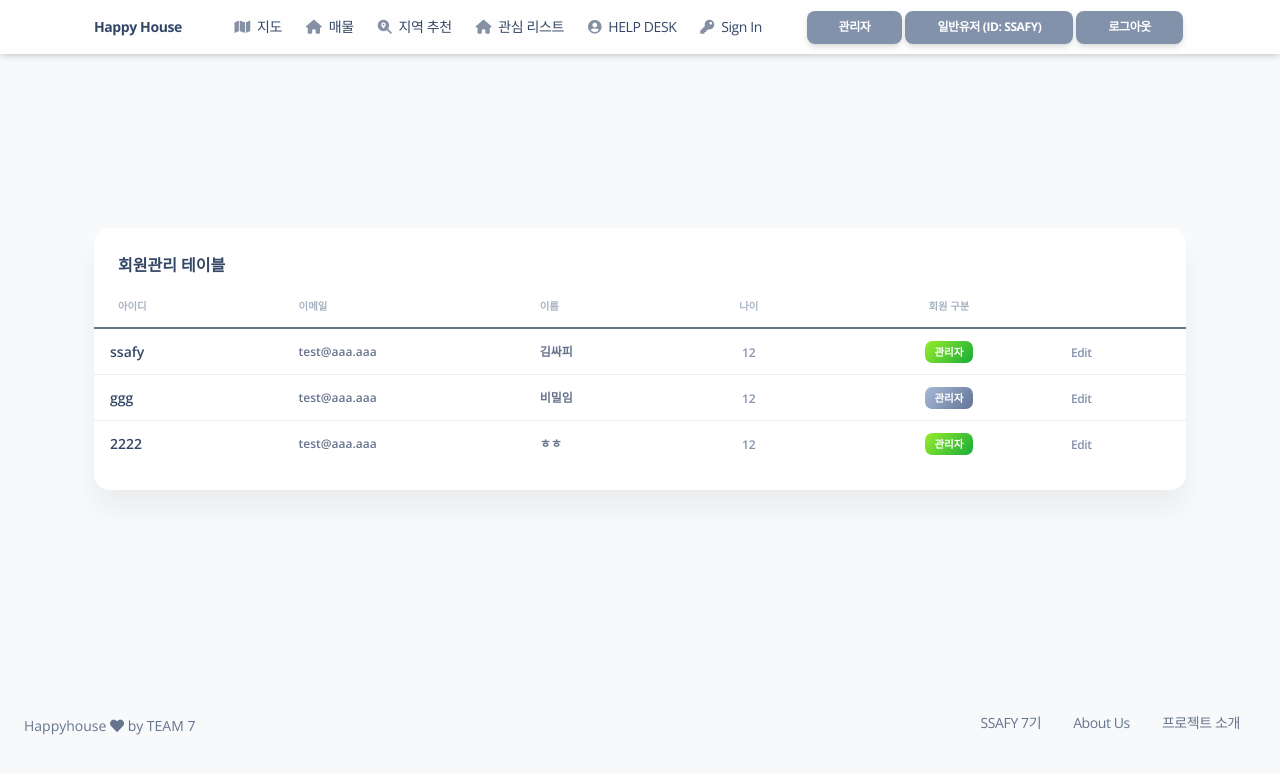
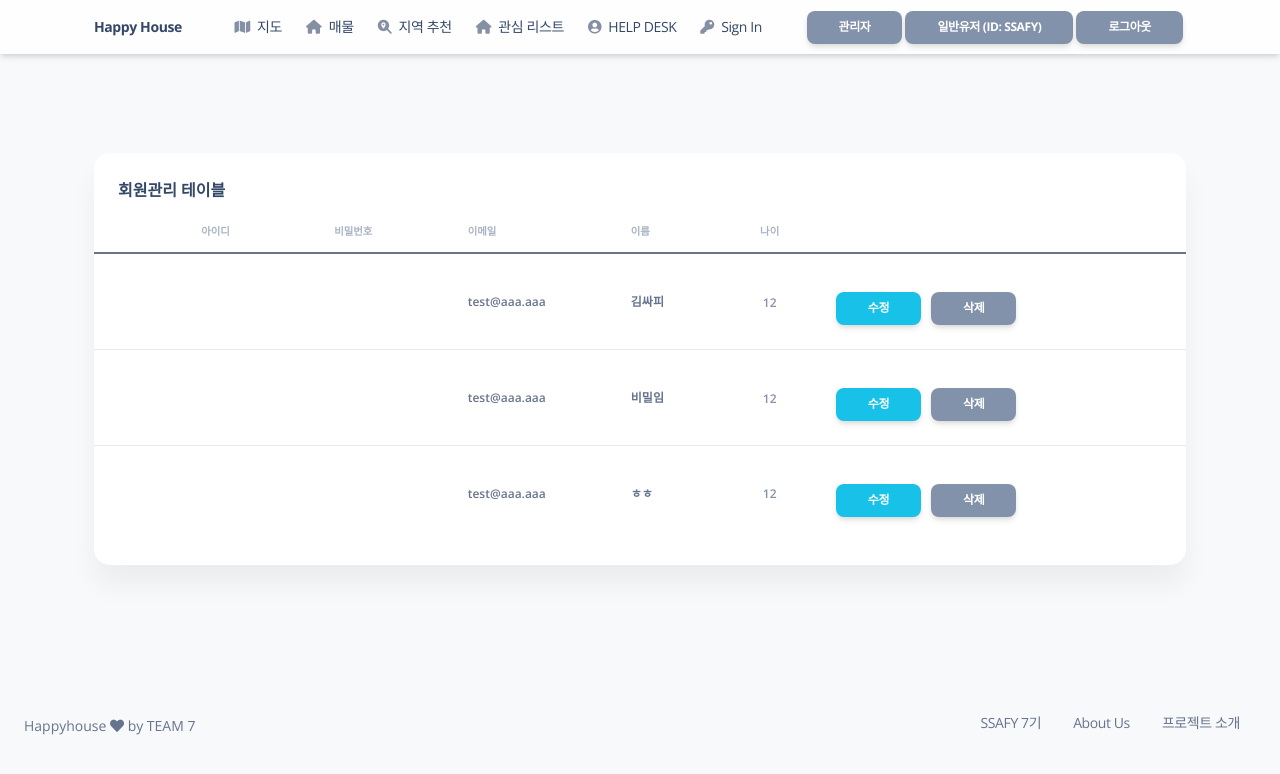
Before and after one commit to SSAFY7-16-7/HappyHouse, a Vue app in the folder FrontEnd/: page /admin in a window 1280 px wide. Shown: the top 774 px of the page. Built offline with nearby package versions, Linux system fonts and the light colour scheme; no server answers.

Commit message:
admin 회원 관리 기능

```diff
--- a/FrontEnd/src/components/Userlist.vue
+++ b/FrontEnd/src/components/Userlist.vue
@@ -8,10 +8,16 @@
         <table class="table align-items-center mb-0">
           <thead>
             <tr>
+              <th class="text-secondary opacity-7"></th>
               <th
                 class="text-uppercase text-secondary text-xxs font-weight-bolder opacity-7"
               >
                 아이디
+              </th>
+              <th
+                class="text-uppercase text-secondary text-xxs font-weight-bolder opacity-7"
+              >
+                비밀번호
               </th>
               <th
                 class="text-uppercase text-secondary text-xxs font-weight-bolder opacity-7 ps-2"
@@ -28,23 +34,23 @@
               >
                 나이
               </th>
-              <th
-                class="text-center text-uppercase text-secondary text-xxs font-weight-bolder opacity-7"
-              >
-                회원 구분
-              </th>
+
               <th class="text-secondary opacity-7"></th>
             </tr>
           </thead>
           <tbody>
             <tr v-for="(user, index) in users" :key="index">
+              <td></td>
               <td>
                 <div class="d-flex px-2 py-1">
                   <div></div>
                   <div class="d-flex flex-column justify-content-center">
-                    <h6 class="mb-0 text-sm">{{ user.userid }}</h6>
+                    <h6 class="mb-0 text-sm">{{ user.id }}</h6>
                   </div>
                 </div>
+              </td>
+              <td>
+                <p class="text-xs font-weight-bold mb-0">{{ user.password }}</p>
               </td>
               <td>
                 <p class="text-xs font-weight-bold mb-0">{{ user.email }}</p>
@@ -57,35 +63,65 @@
                   user.age
                 }}</span>
               </td>
-              <td class="align-middle text-center text-sm">
-                <vsud-badge
-                  v-if="user.isAdmin"
-                  color="success"
-                  variant="gradient"
-                  size="sm"
-                  >관리자</vsud-badge
-                >
-                <vsud-badge
-                  v-else
-                  color="secondary"
-                  variant="gradient"
-                  size="sm"
-                  >관리자</vsud-badge
-                >
-              </td>
 
               <td class="align-middle">
-                <a
-                  href="javascript:;"
-                  class="text-secondary font-weight-bold text-xs"
-                  data-toggle="tooltip"
-                  data-original-title="Edit user"
-                  >Edit</a
+                <b-button
+                  size="sm"
+                  v-b-modal.modal-center
+                  variant="info"
+                  @click="setUser(user, index)"
+                  >수정</b-button
+                >
+                <b-button
+                  size="sm"
+                  variant="secondary"
+                  @click="delteUser(user, index)"
+                  >삭제</b-button
                 >
               </td>
             </tr>
           </tbody>
         </table>
+        <div>
+          <b-modal id="modal-center" centered title="회원 정보 수정 ">
+            <form role="form">
+              <p>User ID : {{ user.id }}</p>
+              <div class="mb-3">
+                <label for="type - password">Password</label>
+                <b-input
+                  v-model="user.password"
+                  id="password"
+                  aria-label="Password"
+                />
+              </div>
+
+              <div class="mb-3">
+                <label for="type - name">Name</label>
+                <b-input v-model="user.name" id="name" />
+              </div>
+              <div class="mb-3">
+                <label for="type - email">Email</label>
+                <b-input v-model="user.email" id="email" />
+              </div>
+              <div class="mb-3">
+                <label for="type - age">Age</label>
+                <b-input v-model="user.age" id="number" />
+              </div>
+
+              <div class="text-center">
+                <b-button
+                  @click="modify()"
+                  color="dark"
+                  full-width
+                  variant="success"
+                  class=""
+                  size="lg"
+                  >정보 수정
+                </b-button>
+              </div>
+            </form>
+          </b-modal>
+        </div>
       </div>
     </div>
   </div>
@@ -93,6 +129,8 @@
 
 <script>
 import VsudBadge from "@/components/soft-ui-components/VsudBadge.vue";
+import { apiInstance } from "@/api/index.js";
+const http = apiInstance();
 export default {
   name: "UserList",
   data() {
@@ -120,8 +158,39 @@ export default {
           isAdmin: true,
         },
       ],
+      user: {},
+      useridx: "",
     };
   },
   components: { VsudBadge },
+  created() {
+    http.get("/user/user").then(({ data }) => {
+      this.users = data;
+    });
+  },
+  methods: {
+    modify() {
+      http.put("/user/update", this.user).then((res) => {
+        console.log(res);
+      });
+      this.$set(this.users, this.useridx, this.user);
+    },
+    setUser(user, idx) {
+      console.log("클릭");
+      this.useridx = idx;
+      this.user = user;
+    },
+    delteUser(user, idx) {
+      const isDelete = confirm("회원을 삭제 하시겠습니까?");
+      if (isDelete) {
+        this.setUser(user, idx);
+        console.log({ ...this.user });
+        http
+          .post("/user/remove", { ...this.user })
+          .then(() => console.log("회원 삭제 완료 "));
+        // this.users.splice(idx, 1);
+      }
+    },
+  },
 };
 </script>
--- a/FrontEnd/src/views/MypageView.vue
+++ b/FrontEnd/src/views/MypageView.vue
@@ -21,7 +21,7 @@
                       <div class="mb-3">
                         <label for="type - password">Password</label>
                         <b-input
-                          v-model="user.id"
+                          v-model="user.password"
                           id="password"
                           aria-label="Password"
                         />
```
